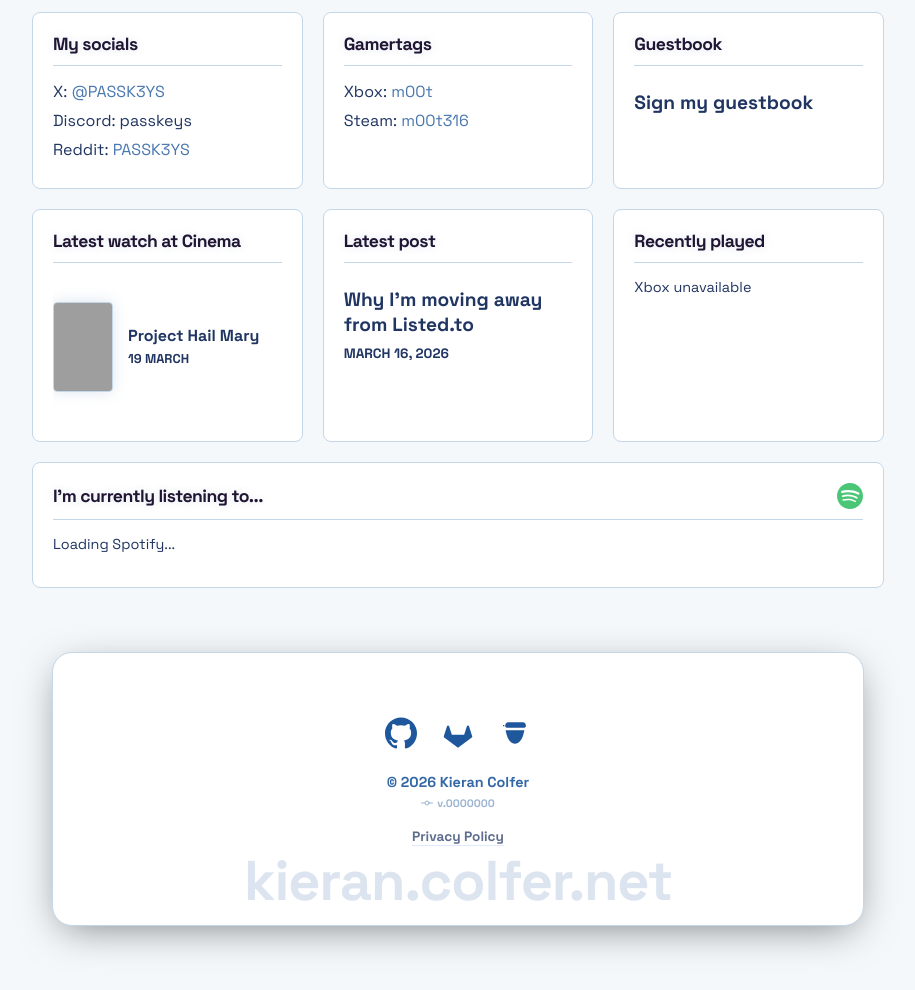
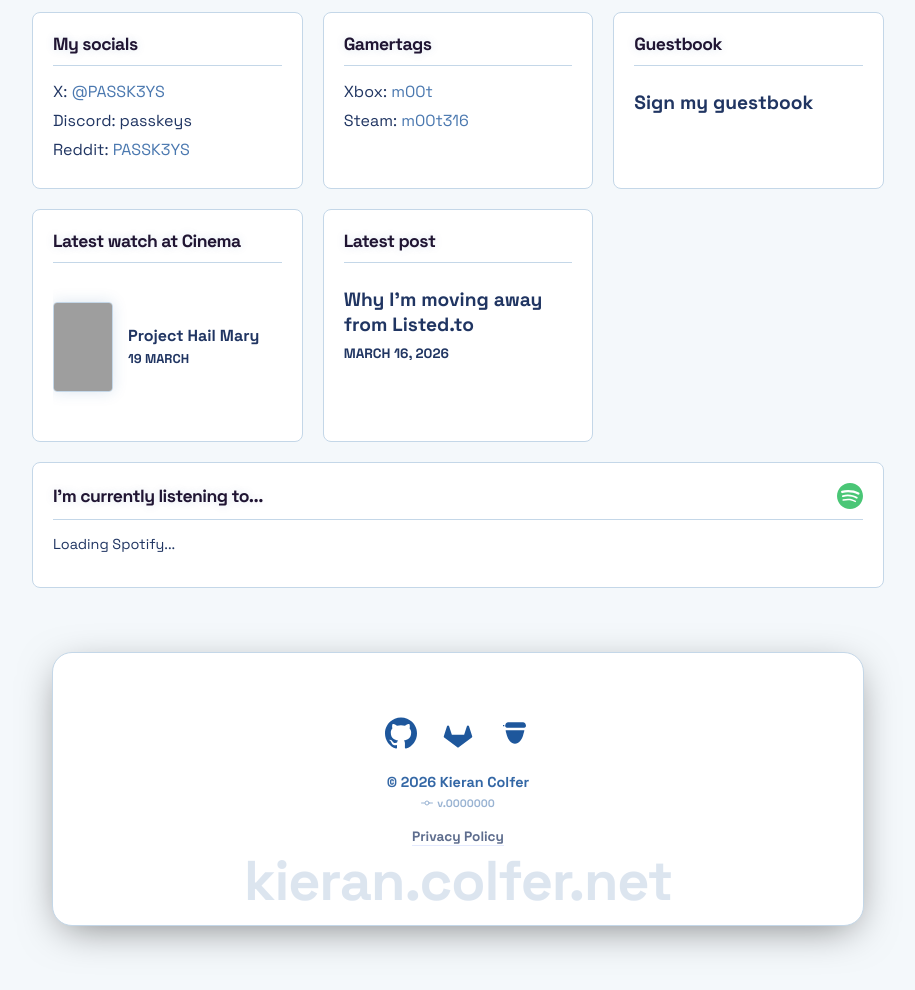
Before and after one commit to PASSK3YS/PASSK3YS.github.io, a Jekyll site: the page built from index.md, in a window 1280 px wide. Shown: the part 296-1286 px from the top of the page, without its empty margins (182-1097 px from the left). Built offline with Jekyll 4.4.1, drawn with Linux system fonts in a browser that asks for light colours; grey boxes are pictures that could not be loaded.

Commit message:
chore: revert changes

```diff
--- a/index.md
+++ b/index.md
@@ -47,12 +47,6 @@ title: About
         <h3>Latest post</h3>
         <div id="latest-blog-container">
             <p style="font-size: 0.9em; color: var(--text-muted);">Loading latest...</p>
-        </div>
-    </div>
-    <div class="grid-item">
-        <h3>Recently played</h3>
-        <div id="xbox-container">
-            <p style="font-size: 0.9em; color: var(--text-muted);">Loading Xbox...</p>
         </div>
     </div>
     <div class="grid-item" id="spotify-card" style="grid-column: 1 / -1; position: relative; overflow: hidden;">
@@ -388,30 +381,6 @@ function fetchSpotifyData() {
 fetchSpotifyData();
 setInterval(fetchSpotifyData, 5000);
 
-fetch(cloudflareWorkerUrl)
-    .then(response => response.json())
-    .then(data => {
-        if (data.error || !data.name) {
-            document.getElementById('xbox-container').innerHTML = '<p style="font-size: 0.9em; color: var(--text-muted);">Xbox unavailable</p>';
-            return;
-        }
-        const img = data.image || 'https://via.placeholder.com/60x90/1a1a1a/ffffff?text=Xbox';
-        document.getElementById('xbox-container').innerHTML = `
-            <a href="https://account.xbox.com/en-gb/profile?gamertag=m00t" target="_blank" class="latest-movie-link-wrapper">
-                <div class="latest-movie-content">
-                    <img src="${img}" alt="${data.name}" class="latest-movie-thumb">
-                    <div class="latest-movie-info">
-                        <p class="latest-movie-title">${data.name}</p>
-                        <p class="latest-movie-date">Xbox</p>
-                    </div>
-                </div>
-            </a>
-        `;
-    })
-    .catch(() => {
-        document.getElementById('xbox-container').innerHTML = '<p style="font-size: 0.9em; color: var(--text-muted);">Xbox unavailable</p>';
-    });
-
 fetch('/cinema-watchlist/2026/')
     .then(response => response.text())
     .then(html => {
```
Also changed, not shown: other parts of index.md (+0 -1 lines).
